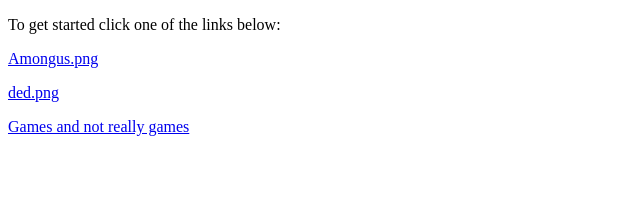
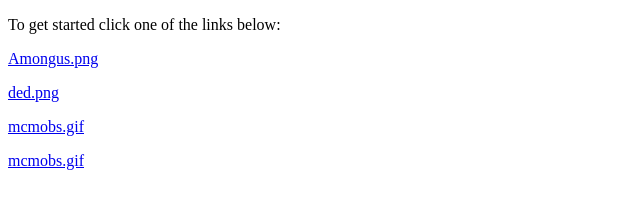
Before and after one commit to epicdude2121/epicdude2121.github.io, a plain HTML site: page cdn/index.html in a window 1280 px wide. Shown: the whole page, without its empty margins (0-640 px from the left). Drawn offline with Linux system fonts and the light colour scheme.

Commit message:
Update index.html

```diff
--- a/cdn/index.html
+++ b/cdn/index.html
@@ -9,6 +9,8 @@
       <p>
           <a class="ded.png" href="https://epicdude2121.github.io/cdn/ded.png"> ded.png</a>
         <p>
-                    <a class="Games and not really games" href="https://epicdude2121.github.io/games.html"> Games and not really games</a>
+                    <a class="mcmobs.gif" href="https://epicdude2121.github.io/cdn/mcmobs.gif"> mcmobs.gif</a>
+          <p>
+                    <a class="mcmobs.gif" href="https://epicdude2121.github.io/cdn/mcmobs.gif"> mcmobs.gif</a>
 </body>
 </html>
```
